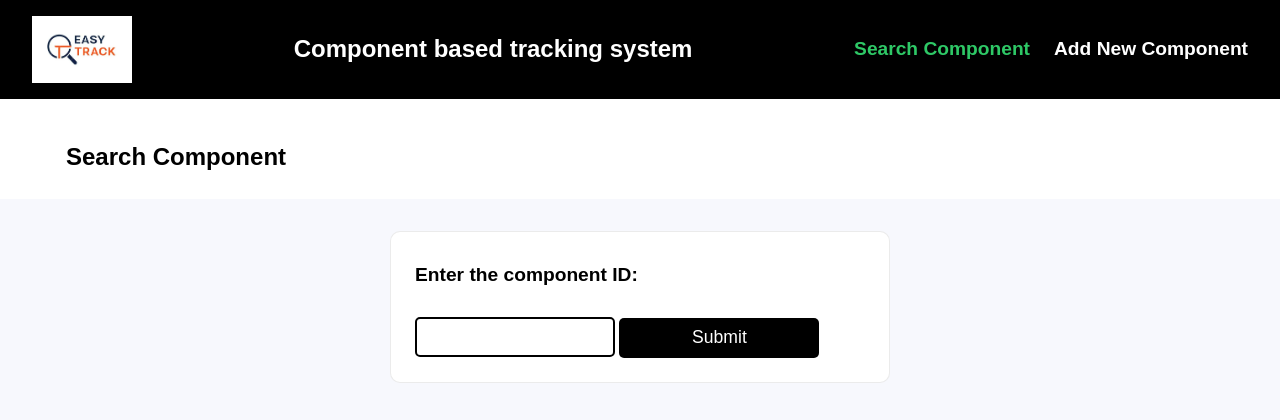
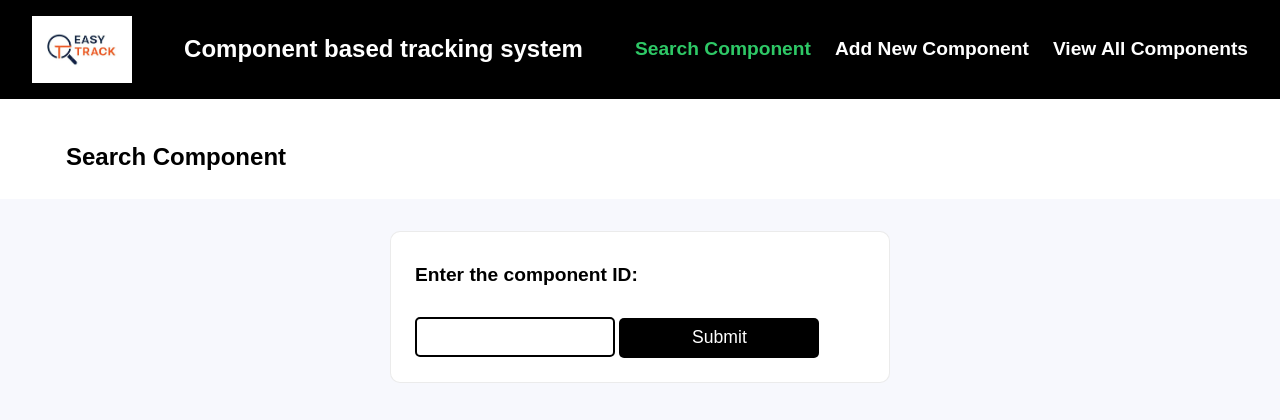
Before and after one commit to Sanchit1802/item-tracker, a Flask app: page / in a window 1280 px wide. Shown: the top 420 px of the page. Run offline with Flask 3, Linux system fonts and the light colour scheme.

Commit message:
Add View All Components feature

```diff
--- a/app.py
+++ b/app.py
@@ -1,7 +1,7 @@
 from dotenv import load_dotenv
 load_dotenv()  # Must run BEFORE importing aws_config (it reads env vars at import time)
 
-from flask import Flask, render_template, request, redirect
+from flask import Flask, render_template, request, redirect, jsonify
 import mysql.connector
 from mysql.connector import Error as MySQLError
 from datetime import datetime
@@ -251,6 +251,21 @@ def record():
     return render_template('home.html', **_template_globals())
 
 
+@app.route('/all_components', methods=['GET'])
+def all_components():
+    try:
+        conn = connect()
+        cursor = conn.cursor(dictionary=True)
+        cursor.execute("SELECT component_id, component_name FROM components ORDER BY component_id")
+        components = cursor.fetchall()
+        cursor.close()
+        conn.close()
+        return jsonify(components)
+    except (RuntimeError, MySQLError) as db_err:
+        logger.exception("Database query failed")
+        return jsonify({"error": str(db_err)}), 500
+
+
 if __name__ == '__main__':
     # Don't use debug mode in production
     debug_mode = aws_config.FLASK_DEBUG
--- a/templates/home.html
+++ b/templates/home.html
@@ -23,6 +23,7 @@
       <div class="nav-links">
         <a id="search-link" onclick="showSection('search')">Search Component</a>
         <a id="add-link" onclick="showSection('add')">Add New Component</a>
+        <a id="view-all-link" onclick="showSection('view-all')">View All Components</a>
       </div>
     </div>
     <div class="subheader">
@@ -108,26 +109,120 @@
       </div>
     </div>
 
+    <!-- View All Components Section -->
+    <div id="view-all-section" class="floating-container" style="display: none; max-width: 800px; width: 90%;">
+      <div class="form-section" style="width: 100%;">
+        <h3>All Components</h3>
+
+        <input type="text" id="component-filter" class="input-box" placeholder="Filter by ID or Name..." style="margin-bottom: 20px; max-width: 100%;" onkeyup="filterComponents()">
+
+        <div style="max-height: 400px; overflow-y: auto; text-align: left;">
+          <table style="width: 100%; border-collapse: collapse; margin-top: 10px;">
+            <thead style="position: sticky; top: 0; background-color: var(--secondary-bg);">
+              <tr>
+                <th style="padding: 12px; border-bottom: 2px solid #ddd;">Component ID</th>
+                <th style="padding: 12px; border-bottom: 2px solid #ddd;">Name</th>
+                <th style="padding: 12px; border-bottom: 2px solid #ddd;">Action</th>
+              </tr>
+            </thead>
+            <tbody id="components-table-body">
+              <tr>
+                <td colspan="3" style="text-align: center; padding: 20px;">Loading components...</td>
+              </tr>
+            </tbody>
+          </table>
+        </div>
+      </div>
+    </div>
+
     <script>
       function showSection(section) {
         const searchSection = document.getElementById('search-section');
         const addSection = document.getElementById('add-section');
+        const viewAllSection = document.getElementById('view-all-section');
+
         const searchLink = document.getElementById('search-link');
         const addLink = document.getElementById('add-link');
+        const viewAllLink = document.getElementById('view-all-link');
+
         const pageTitle = document.getElementById('page-title');
+
+        // Reset all
+        searchSection.style.display = 'none';
+        addSection.style.display = 'none';
+        viewAllSection.style.display = 'none';
+
+        searchLink.style.color = 'white';
+        addLink.style.color = 'white';
+        viewAllLink.style.color = 'white';
 
         if (section === 'search') {
           searchSection.style.display = 'flex';
-          addSection.style.display = 'none';
           searchLink.style.color = 'rgb(46, 200, 102)';
-          addLink.style.color = 'white';
           pageTitle.innerText = 'Search Component';
-        } else {
-          searchSection.style.display = 'none';
+        } else if (section === 'add') {
           addSection.style.display = 'flex';
-          searchLink.style.color = 'white';
           addLink.style.color = 'rgb(46, 200, 102)';
           pageTitle.innerText = 'Add New Component';
+        } else if (section === 'view-all') {
+          viewAllSection.style.display = 'flex';
+          viewAllLink.style.color = 'rgb(46, 200, 102)';
+          pageTitle.innerText = 'All Components';
+          loadAllComponents();
+        }
+      }
+
+      function loadAllComponents() {
+        const tbody = document.getElementById('components-table-body');
+        tbody.innerHTML = '<tr><td colspan="3" style="text-align: center; padding: 20px;">Loading...</td></tr>';
+
+        fetch('/all_components')
+          .then(response => response.json())
+          .then(data => {
+            if (data.error) {
+              tbody.innerHTML = `<tr><td colspan="3" style="text-align: center; color: red; padding: 20px;">Error: ${data.error}</td></tr>`;
+              return;
+            }
+
+            if (data.length === 0) {
+              tbody.innerHTML = '<tr><td colspan="3" style="text-align: center; padding: 20px;">No components found.</td></tr>';
+              return;
+            }
+
+            tbody.innerHTML = '';
+            data.forEach(comp => {
+              const tr = document.createElement('tr');
+              tr.className = 'component-row';
+              tr.style.borderBottom = '1px solid #ddd';
+
+              tr.innerHTML = `
+                <td style="padding: 12px;" class="comp-id">${comp.component_id}</td>
+                <td style="padding: 12px;" class="comp-name">${comp.component_name}</td>
+                <td style="padding: 12px; text-align: center;">
+                  <a href="{{ public_base_url }}/components?compid=${comp.component_id}" style="color: rgb(46, 200, 102); text-decoration: none; font-weight: bold;">View</a>
+                </td>
+              `;
+              tbody.appendChild(tr);
+            });
+          })
+          .catch(err => {
+            tbody.innerHTML = `<tr><td colspan="3" style="text-align: center; padding: 20px; color: red;">Failed to load data.</td></tr>`;
+          });
+      }
+
+      function filterComponents() {
+        const input = document.getElementById('component-filter').value.toLowerCase();
+        const rows = document.getElementsByClassName('component-row');
+
+        for (let i = 0; i < rows.length; i++) {
+          const compId = rows[i].querySelector('.comp-id').innerText.toLowerCase();
+          const compName = rows[i].querySelector('.comp-name').innerText.toLowerCase();
+
+          if (compId.includes(input) || compName.includes(input)) {
+            rows[i].style.display = '';
+          } else {
+            rows[i].style.display = 'none';
+          }
         }
       }
 
```
